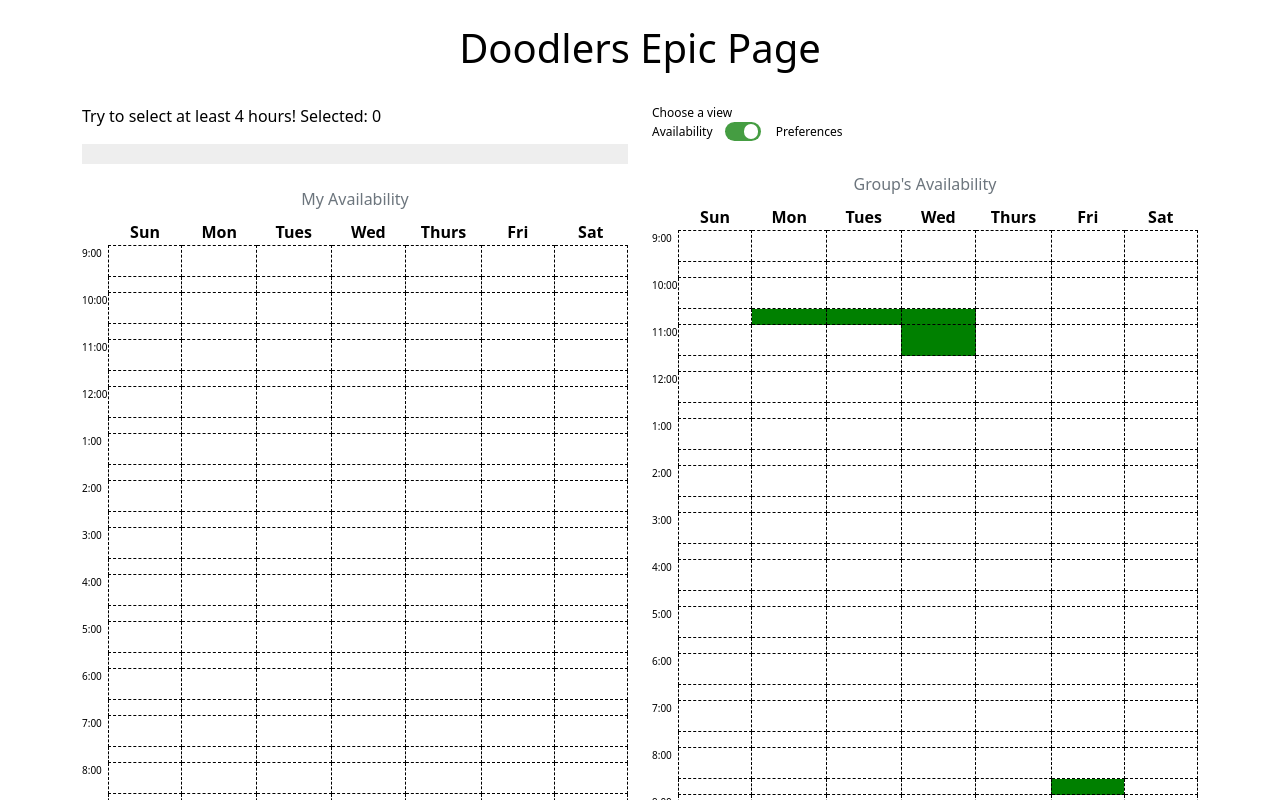
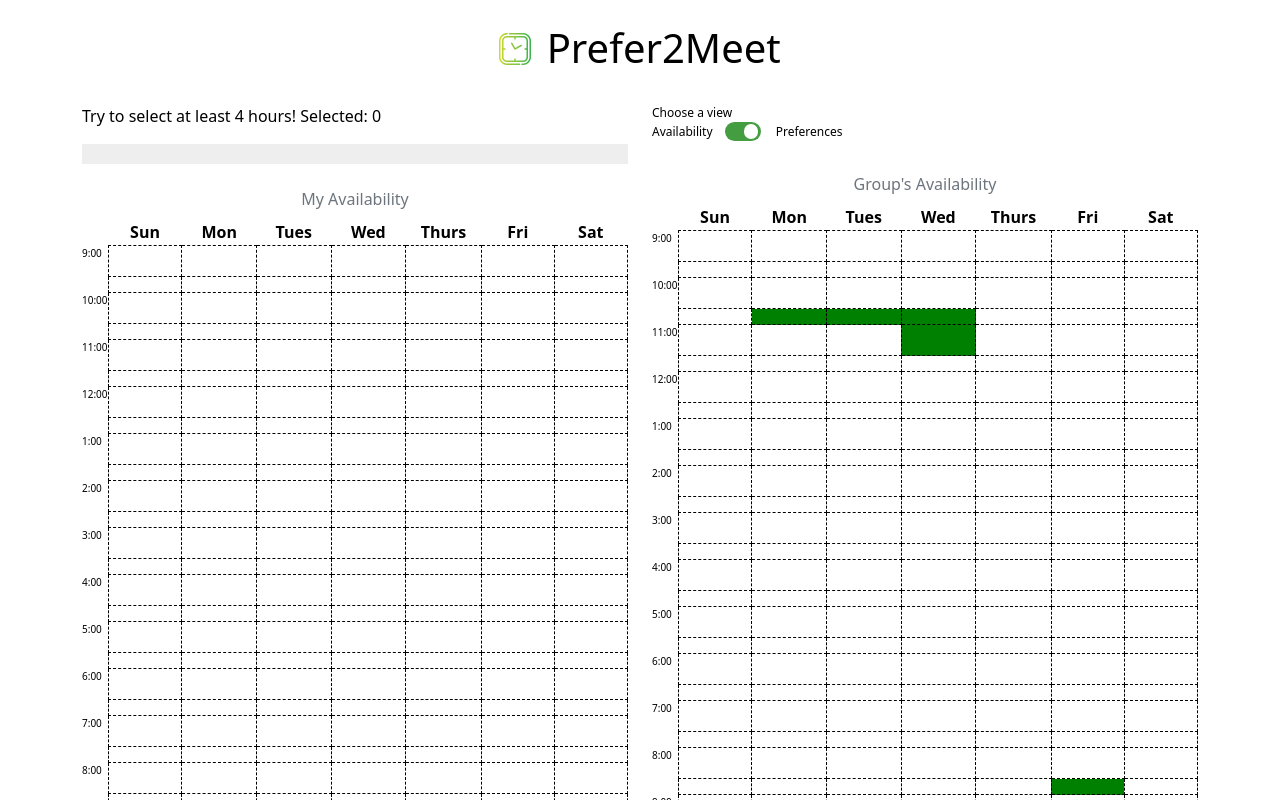
Before and after one commit to cbarber1/doodlers, a SvelteKit app in the folder myapp/: page / in a window 1280 px wide. Shown: the top 800 px of the page. Built offline with nearby package versions, Linux system fonts and the light colour scheme.

Commit message:
add title and icon

```diff
--- a/myapp/src/routes/+page.svelte
+++ b/myapp/src/routes/+page.svelte
@@ -1,8 +1,13 @@
 <script>
 	import Table_input from './Table_input.svelte';
+    import clock from '../lib/assets/clock.png';
+    import clock2 from '../lib/assets/in-time.png'
 </script>
 
-<h1 class="text-center p-4">Doodlers Epic Page</h1>
+
+<h1 class="text-center p-4">
+    <a href="javascript:location.reload(true);"><img src={clock} alt="Clock Icon" style="width: 32px; height: 32px; margin-right: 5px; margin-bottom: 6px; padding: 0;"></a>
+    Prefer2Meet</h1>
 
 <div class="container">
   <div class="row">
```
Also changed, not shown: myapp/src/lib/assets/clock.png (added), myapp/src/lib/assets/in-time.png (added).
